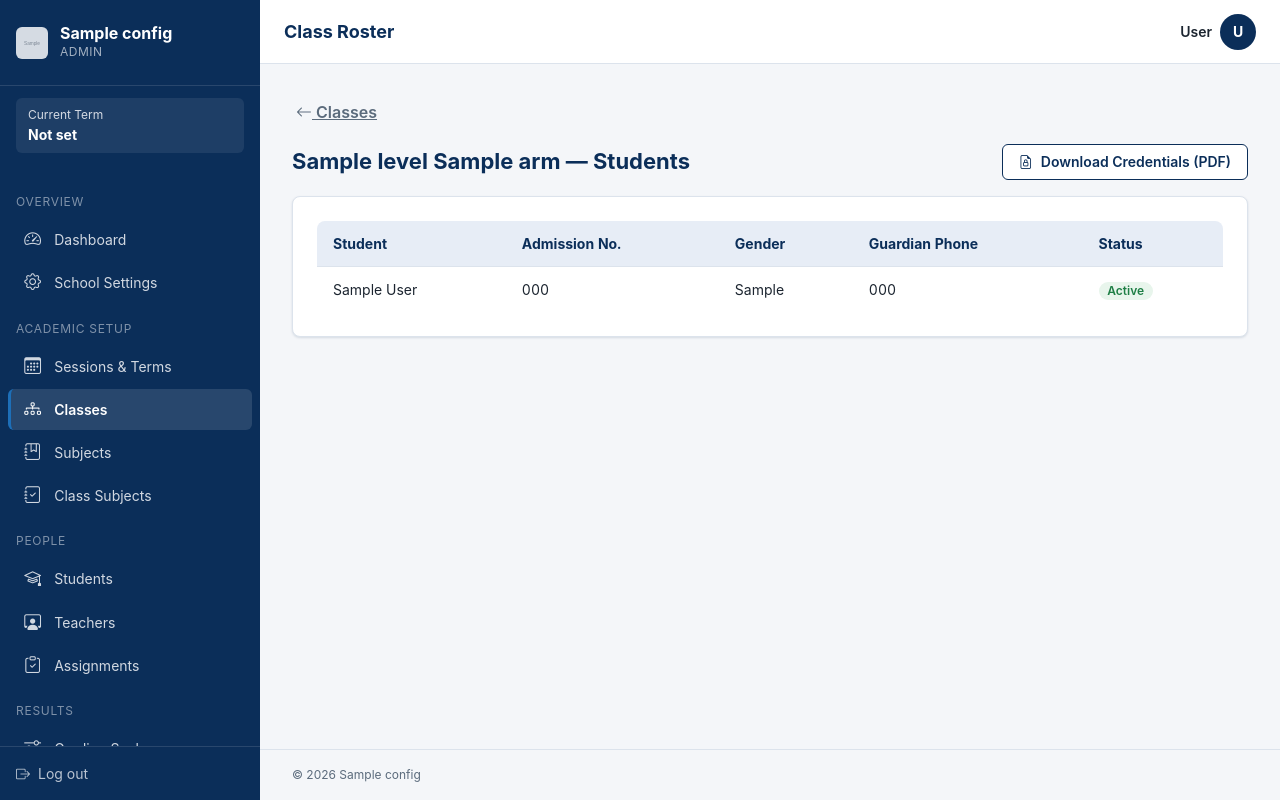
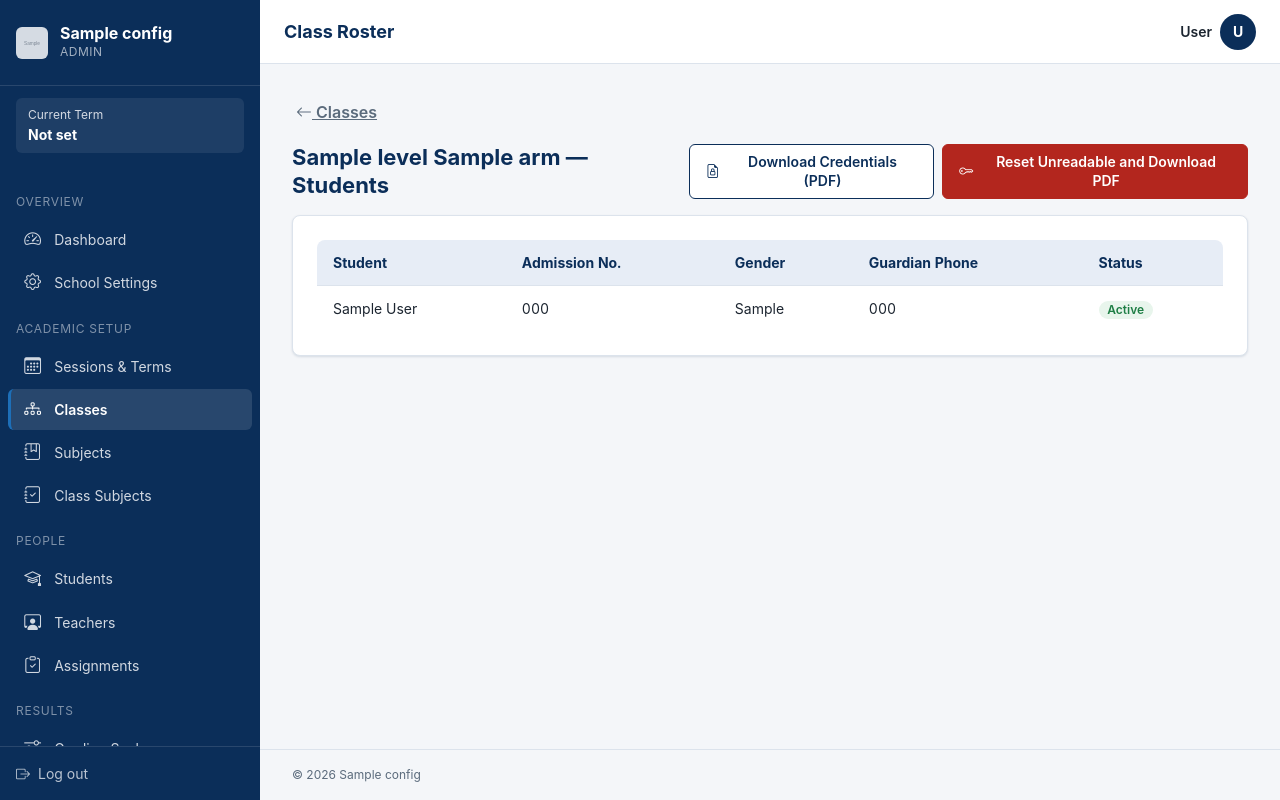
Before and after one commit to samadedeji75-design/temmys, a Flask app: page /admin/classes/1/students in a window 1280 px wide. Run offline with Flask 3, Linux system fonts and the light colour scheme; the visitor is signed in with stand-in values (Sample User, id 1); tables that the repository leaves empty hold one stand-in row (values such as "Sample post"); grey boxes marked "Sample" are stand-in pictures; some libraries are stand-ins or nearby versions.

Commit message:
Add form to reset unreadable student passwords

```diff
--- a/app/templates/admin/class_roster.html
+++ b/app/templates/admin/class_roster.html
@@ -11,9 +11,19 @@
 
 <div class="d-flex justify-between align-center mb-4">
   <h1 class="section-title mb-0">{{ class_arm_name }} — Students</h1>
-  <a href="{{ url_for('admin.class_students_credentials_pdf', arm_id=class_arm_id) }}" class="btn btn-secondary">
-    <i class="bi bi-file-earmark-lock"></i> Download Credentials (PDF)
-  </a>
+    <div class="d-flex gap-2">
+      <a href="{{ url_for('admin.class_students_credentials_pdf', arm_id=class_arm_id) }}" class="btn btn-secondary">
+        <i class="bi bi-file-earmark-lock"></i> Download Credentials (PDF)
+      </a>
+      <form method="post" action="{{ url_for('admin.reset_unreadable_student_passwords') }}"
+            onsubmit="return confirm('Give new passwords to every student in this class whose password cannot be read, then download the PDF? Those students\' old passwords will stop working. Students with a readable password are not changed.');">
+        <input type="hidden" name="csrf_token" value="{{ csrf_token() }}">
+        <input type="hidden" name="arm_id" value="{{ class_arm_id }}">
+        <button type="submit" class="btn btn-danger">
+          <i class="bi bi-key"></i> Reset Unreadable and Download PDF
+        </button>
+      </form>
+    </div>
 </div>
 
 <div class="card">
```
